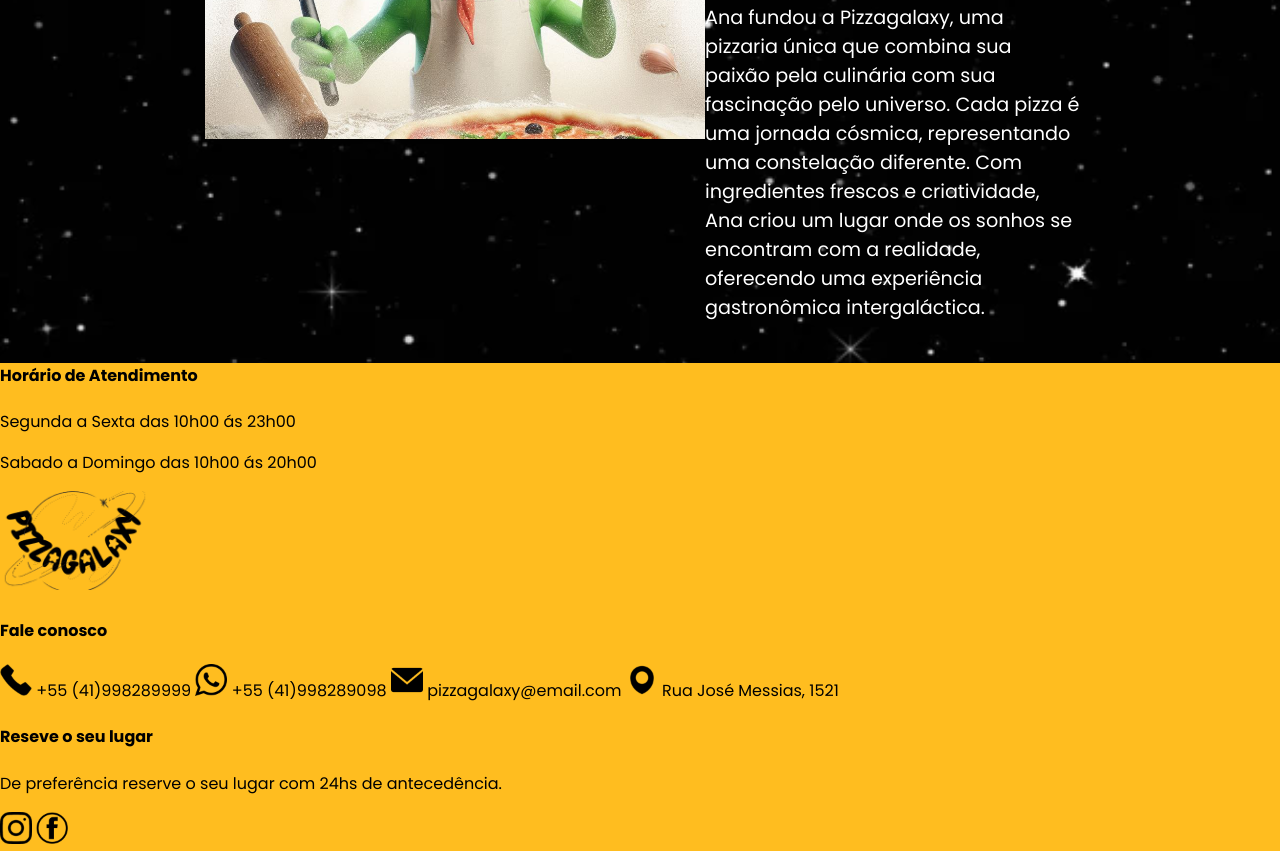
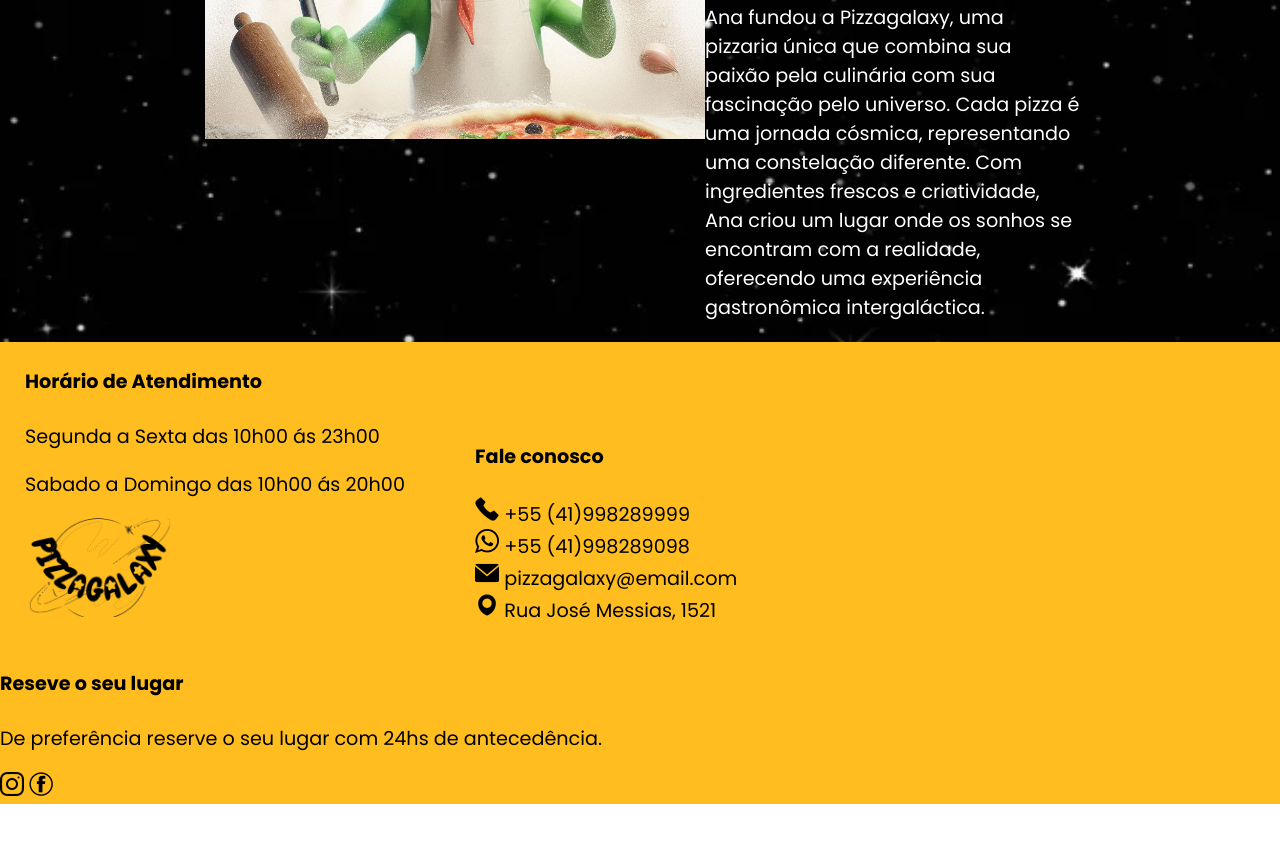
Before and after one commit to AnaCarvalh08/Pizzagalaxy, a plain HTML site: page index.html in a window 1280 px wide. Shown: the part 2271-3122 px from the top of the page. After the commit the page ends 3075 px from the top, so only its background shows below. Drawn offline with Linux system fonts and the light colour scheme.

Commit message:
Add files via upload

```diff
--- a/index.html
+++ b/index.html
@@ -234,31 +234,36 @@
                 <h4>Horário de Atendimento</h4>
                 <p>Segunda a Sexta das 10h00 ás 23h00</p>
                 <p>Sabado a Domingo das 10h00 ás 20h00</p>
+                <img width="150px" src="./pizzagala.png" alt="logo-pizzagalaxy">
             </div>
 
-            <img width="150px" src="./pizzagala.png" alt="logo-pizzagalaxy">
+            <div class="fale-conosco">
+                <ul>
+                    <h4>Fale conosco</h4>
+                    <li><img class="img-footer" src="./telefone.png" alt="img-telefone">
+                        <a href="" target="_blank"> +55 (41)998289999</a>
+                    </li>
 
-            <div class="fale-conosco">
-                <h4>Fale conosco</h4>
-                <img class="img-footer" src="./telefone.png" alt="img-telefone">
-                <a href="" target="_blank"> +55 (41)998289999</a>
+                    <li><img class="img-footer" src="./whatsapp.png" alt="img-whatsapp">
+                        <a href="" target="_blank"> +55 (41)998289098</a>
+                    </li>
 
-                <img class="img-footer"  src="./whatsapp.png" alt="img-whatsapp">
-                <a href="" target="_blank"> +55 (41)998289098</a>
+                    <li><img class="img-footer" src="./email.png" alt="img-email">
+                        <a href="mailto:pizzagalaxy@email.com">pizzagalaxy@email.com</a>
+                    </li>
 
-                <img class="img-footer"  src="./email.png" alt="img-email">
-                <a href="mailto:pizzagalaxy@email.com">pizzagalaxy@email.com</a>
-
-                <img class="img-footer"  src="./endereco.png" alt="img-endereco">
-                <a href="">Rua José Messias, 1521</a>
+                    <li><img class="img-footer" src="./endereco.png" alt="img-endereco">
+                        <a href="">Rua José Messias, 1521</a>
+                    </li>
+                </ul>
             </div>
 
             <div class="reserva">
                 <h4>Reseve o seu lugar</h4>
                 <p> De preferência reserve o seu lugar com 24hs de antecedência.</p>
 
-                <a href=""><img class="img-footer"  src="./instagram.png" alt="img-insta"></a>
-                <a href=""><img class="img-footer"  src="./facebook.png" alt="img-facebook"></a>
+                <a href=""><img class="img-footer" src="./instagram.png" alt="img-insta"></a>
+                <a href=""><img class="img-footer" src="./facebook.png" alt="img-facebook"></a>
             </div>
         </div>
     </footer>
--- a/style.css
+++ b/style.css
@@ -93,12 +93,13 @@ h2 {
     /* border: 1px solid rgb(0, 255, 64);*/
 }
 
-.h2Cardapio{
+.h2Cardapio {
     font-size: 4rem;
     text-align: center;
 }
 
-.h2Tamanhos, .h2Sabores{
+.h2Tamanhos,
+.h2Sabores {
     /* border: 1px solid blue;*/
     max-width: 1500px;
     margin: auto;
@@ -165,15 +166,15 @@ h2 {
     border-radius: 5px;
 }
 
-.accordion-sabores{
+.accordion-sabores {
     max-width: 1500px;
     margin: auto;
     display: flex;
     flex-direction: column;
 }
 
-.bt-accordion{
-    background-color:#FFBD1F;
+.bt-accordion {
+    background-color: #FFBD1F;
     border: none;
     padding: 20px;
     text-align: left;
@@ -182,25 +183,25 @@ h2 {
     transition: background-color 0.5s ease-in-out;
 }
 
-.bt-accordion:hover{
+.bt-accordion:hover {
     background-color: #f8a408;
 
 }
 
-.painel-sabores{
+.painel-sabores {
     background-color: rgba(255, 252, 249, 0.39);
     padding: 20px;
     display: none;
 }
 
-.sabores-opcao{
+.sabores-opcao {
     font-size: 16px;
 
 }
 
 /*Sobre*/
 
-.sobre{
+.sobre {
     display: grid;
     grid-template-columns: 1fr 1fr;
     font-size: larger;
@@ -210,39 +211,62 @@ display: none;
 
 }
 
-.h3Sobre{
+.h3Sobre {
     font-size: 2em;
     text-align: center;
 }
 
-#alienPizzaioloImg{
+#alienPizzaioloImg {
     width: 500px;
     height: 550px;
     margin-left: 205px;
 
 }
-.texto-sobre-nos{
+
+.texto-sobre-nos {
     color: white;
     margin-right: 200px;
 }
 
 /*Contato*/
 
-footer{
+footer {
     background-color: #FFBD1F;
+    font-size: larger;
+    text-align: left;
 }
 
-.footer-conteudo a{
+.footer-conteudo a {
     text-decoration: none;
     color: black;
 }
 
-.footer-conteudo a:hover{
+.footer-conteudo a:hover {
     text-decoration: none;
     color: rgb(61, 61, 61);
 }
 
-.img-footer{
-    width: 32px;
-    height: 32px;
+.atendimento {
+    display: inline-block;
+    margin-left: 25px;
 }
+
+.fale-conosco {
+    display: inline-block;
+    margin-left: 25px;
+    margin-right: 25px;
+}
+
+ul {
+    list-style: none;
+}
+
+.img-footer {
+    width: 24px;
+    height: 24px;
+}
+
+.reserva {
+    display: inline-block;
+    margin-right: 25px;
+}
```
Lines whose indentation alone changed are shown as unchanged.
